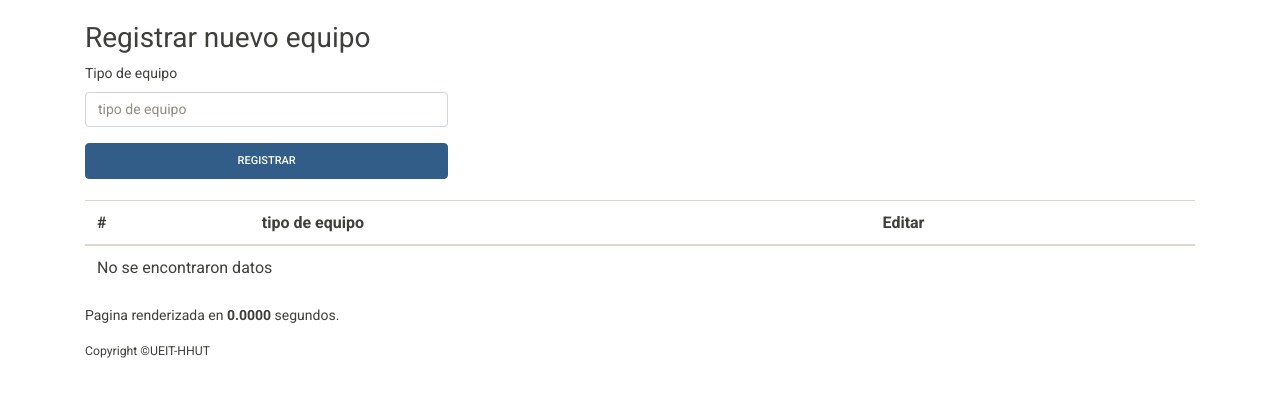
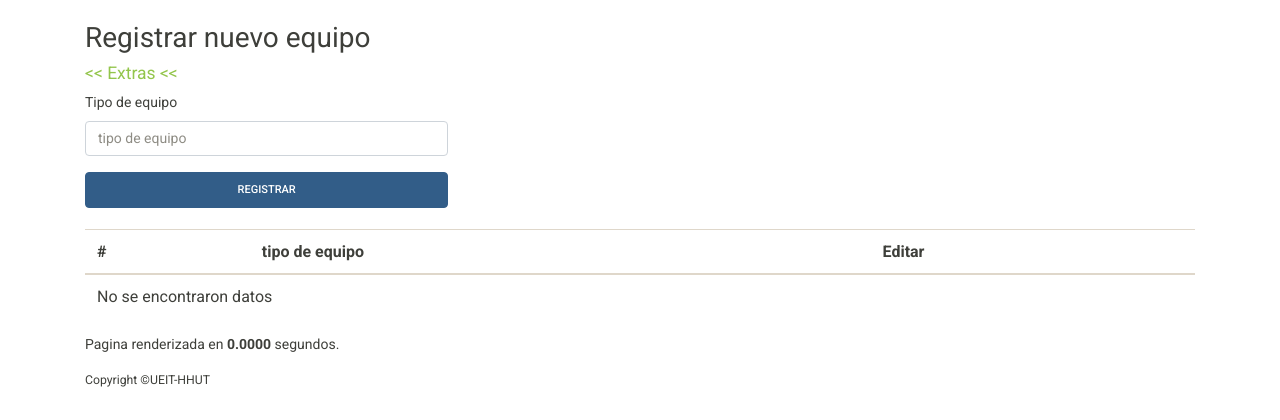
Before and after one commit to meeighteen/SGIN, a CodeIgniter app: page /noregistro/extras/register_nequipo in a window 1280 px wide. Shown: the part 54-474 px from the top of the page. Run offline with CodeIgniter, Linux system fonts and the light colour scheme; the visitor is signed in with stand-in values (Sample User, id 1); data that the repository does not hold is empty; some libraries are stand-ins or nearby versions.

Commit message:
update_extras_1

```diff
--- a/application/views/extras/register_nequipo.php
+++ b/application/views/extras/register_nequipo.php
@@ -2,6 +2,7 @@
 <?php echo form_open('extras/register_nequipo'); ?>
 <div>
   <h2 class="text"><?= $title; ?></h2>
+  <h5><a href="<?php echo base_url(); ?>extras"> << Extras << </a></h5>
   <div class="form-row">
     <div class="col-md-4 col-md-offset-4">
 
--- a/application/views/extras/register_nubicacion.php
+++ b/application/views/extras/register_nubicacion.php
@@ -1,6 +1,7 @@
 <?php echo validation_errors(); ?>
 <?php echo form_open('extras/register_nubicacion'); ?>
 <h2><?= $title; ?></h2>
+<h5><a href="<?php echo base_url(); ?>extras"> << Extras << </a></h5>
 <div class="form-row">
 	<div class="col-md-4 col-md-offset-4">
 		<div class="form-group">
--- a/application/views/pages/extras.php
+++ b/application/views/pages/extras.php
@@ -1,4 +1,5 @@
 <h2><?= $title ?></h2>
+<h5><a href="<?php echo base_url(); ?>"> << Inicio << </a></h5>
 <div class="container">
 	<div class="form-row">
 		<ul>
```
